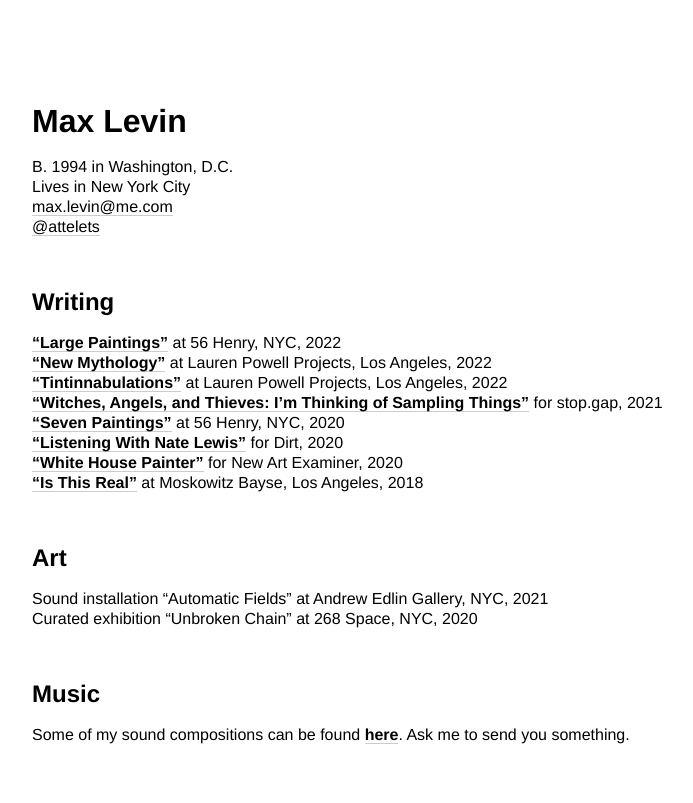
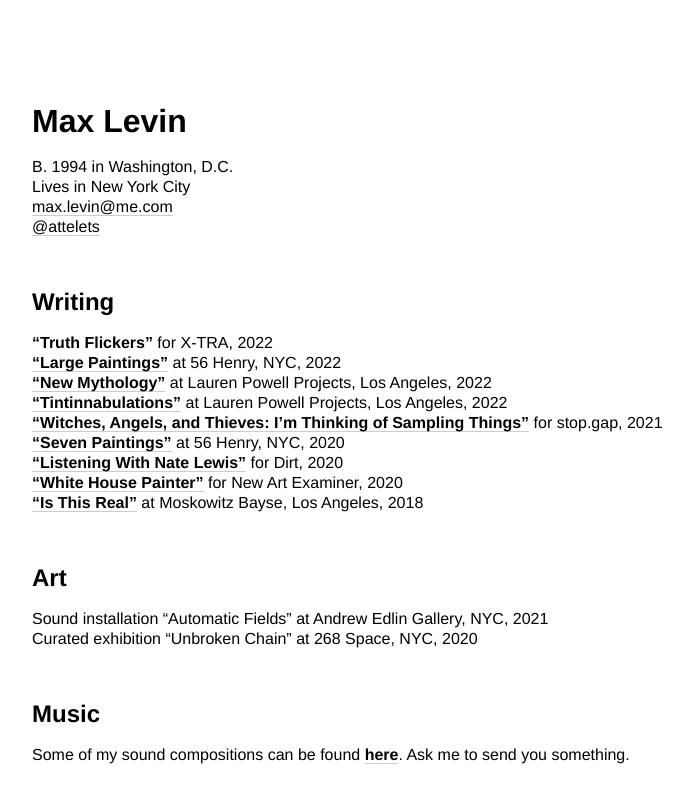
Before and after one commit to minicreative/maxlevin.me, a Jekyll site: the page built from index.md, in a window 1280 px wide. Shown: the top 803 px of the page, without its empty margins (18-711 px from the left). Built offline with Jekyll 4.4.1, drawn with Linux system fonts in a browser that asks for light colours.

Commit message:
Updated Index

```diff
--- a/index.md
+++ b/index.md
@@ -11,7 +11,8 @@ B. 1994 in Washington, D.C.
 
 ## Writing
 
-**["Large Paintings"](https://56henry.nyc/exhibitions/large-paintings)** at 56 Henry, NYC, 2022
+**"Truth Flickers"** for X-TRA, 2022
+<br>**["Large Paintings"](https://56henry.nyc/exhibitions/large-paintings)** at 56 Henry, NYC, 2022
 <br>**["New Mythology"](https://www.laurenpowellprojects.com/exhibitions/2022/newmythology)** at Lauren Powell Projects, Los Angeles, 2022
 <br>**["Tintinnabulations"](https://www.laurenpowellprojects.com/exhibitions/2022/tintinnabulations)** at Lauren Powell Projects, Los Angeles, 2022
 <br>**["Witches, Angels, and Thieves: I'm Thinking of Sampling Things"](https://www.owenchristoph.com/shop/stopgap003)** for stop.gap, 2021
```
